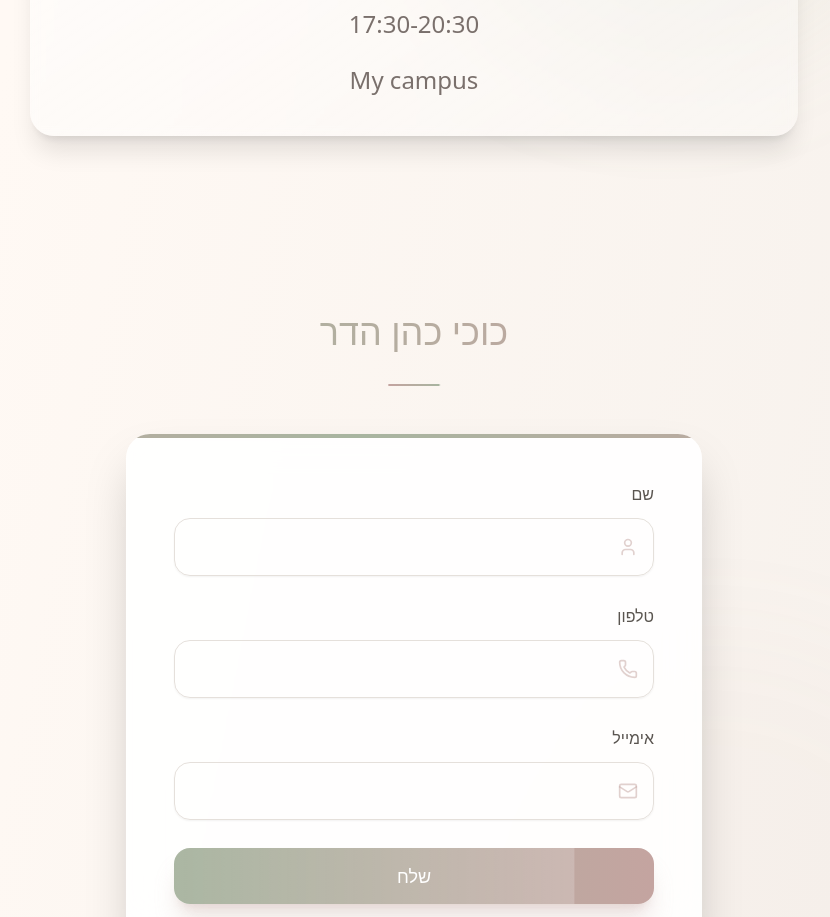
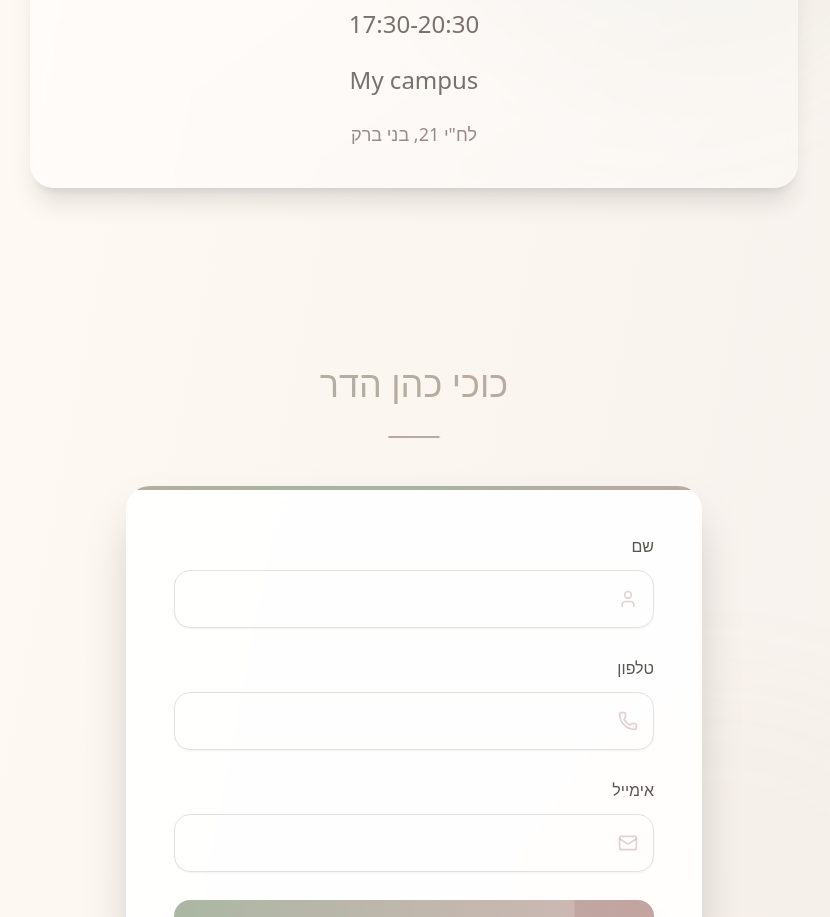
Before and after one commit to Ortal1/cochi-web, a React (Vite) app: page / in a window 1280 px wide. Shown: the part 5320-6237 px from the top of the page, without its empty margins (226-1056 px from the left). Built offline with nearby package versions, Linux system fonts and the light colour scheme.

Commit message:
הוספת כתובת לח״י 21, בני ברק מתחת ל-My campus
Co-Authored-By: Claude Opus 4.6 <noreply@anthropic.com>

```diff
--- a/src/pages/Home.jsx
+++ b/src/pages/Home.jsx
@@ -800,6 +800,12 @@ export default function Home() {
                         >
                             My campus
                         </motion.p>
+                        <motion.p
+                            className="text-base md:text-lg text-[#9A8A86] font-light"
+                            whileHover={{ scale: 1.02 }}
+                        >
+                            לח"י 21, בני ברק
+                        </motion.p>
                     </motion.div>
                 </motion.div>
             </section>
```
